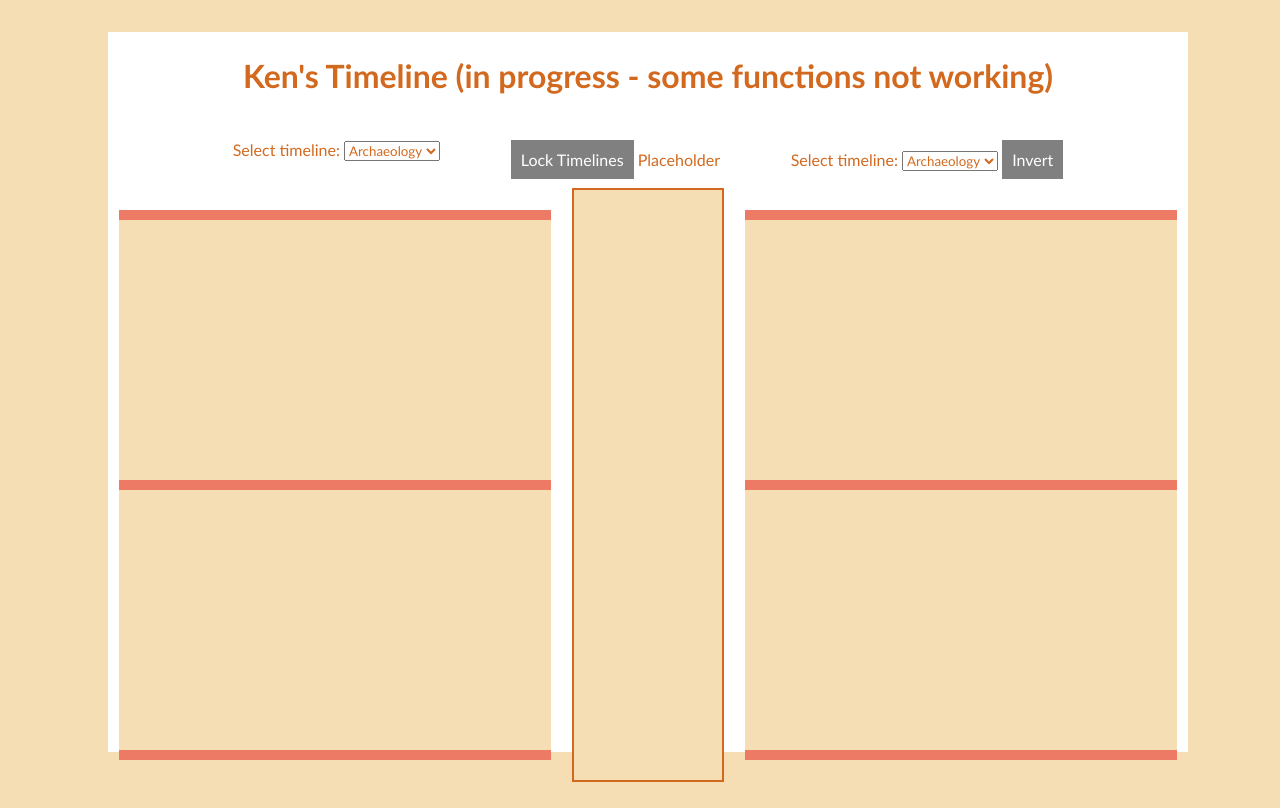
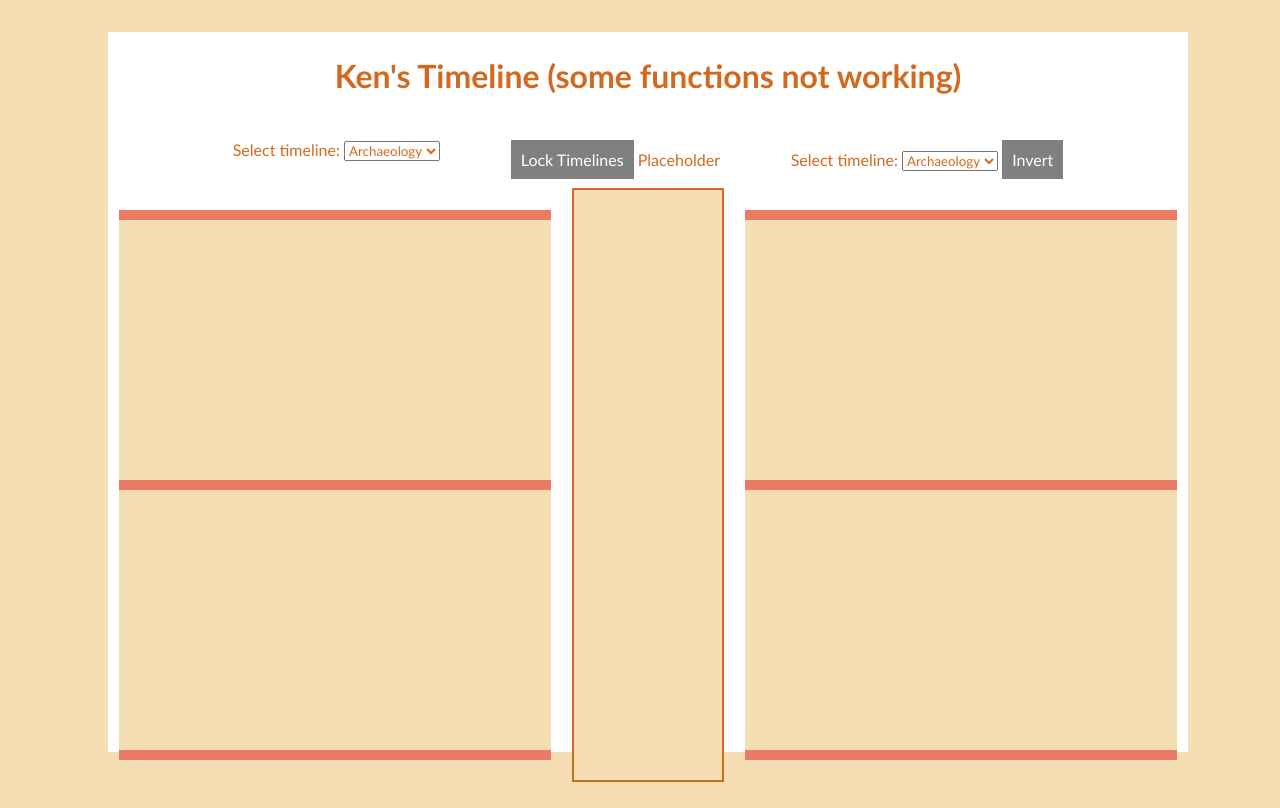
Before and after one commit to mrkeeeny7/TimelineWeb, a plain HTML site: page index.html in a window 1280 px wide. Drawn offline with Linux system fonts and the light colour scheme.

Commit message:
Update index.html

```diff
--- a/index.html
+++ b/index.html
@@ -17,7 +17,7 @@
         <div id="mainSection">
 
             <div id="headerBar">
-                <h1>Ken's Timeline (in progress - some functions not working)</h1>
+                <h1>Ken's Timeline (some functions not working)</h1>
             </div>
 
 
```
